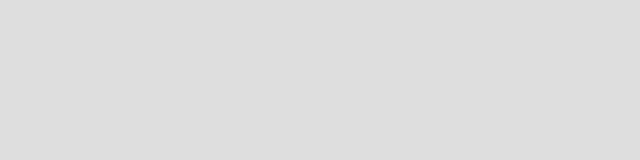
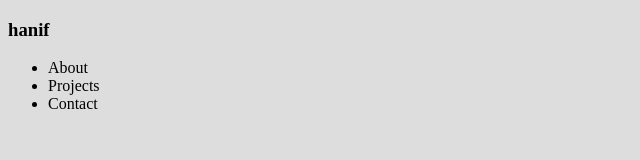
Before and after one commit to omeizahanif/personal-portfolio, a plain HTML site: page index.html in a window 1280 px wide. Shown: the whole page, without its empty margins (0-640 px from the left). Drawn offline with Linux system fonts and the light colour scheme.

Commit message:
add navigation

```diff
--- a/index.html
+++ b/index.html
@@ -6,6 +6,13 @@
         <link href="src/styles.css" rel="stylesheet">
     </head>
     <body>
-
+        <nav>
+            <h3>hanif</h3>
+            <ul>
+                <li>About</li>
+                <li>Projects</li>
+                <li>Contact</li>
+            </ul>
+        </nav>
     </body>
 </html>
```
